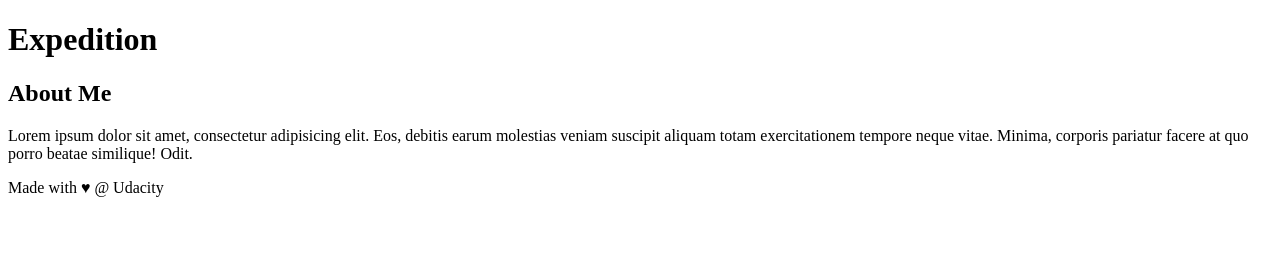
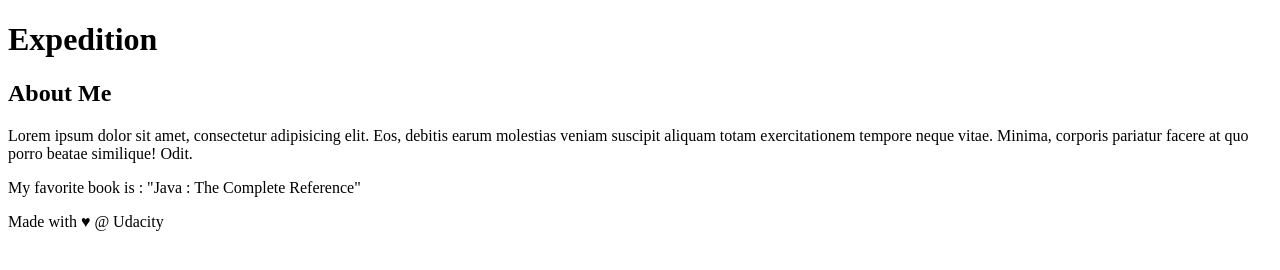
Before and after one commit to vishokshukla/new-git-project, a plain HTML site: page index.html in a window 1280 px wide. Drawn offline with Linux system fonts and the light colour scheme.

Commit message:
added some content to sidebar

```diff
--- a/index.html
+++ b/index.html
@@ -24,6 +24,7 @@
 	    <h2>About Me</h2>
 
 		    <p>Lorem ipsum dolor sit amet, consectetur adipisicing elit. Eos, debitis earum molestias veniam suscipit aliquam totam exercitationem tempore neque vitae. Minima, corporis pariatur facere at quo porro beatae similique! Odit.</p>
+		    <p> My favorite book is : "Java : The Complete Reference"</p>
 	</aside>
 
     <footer>
```
